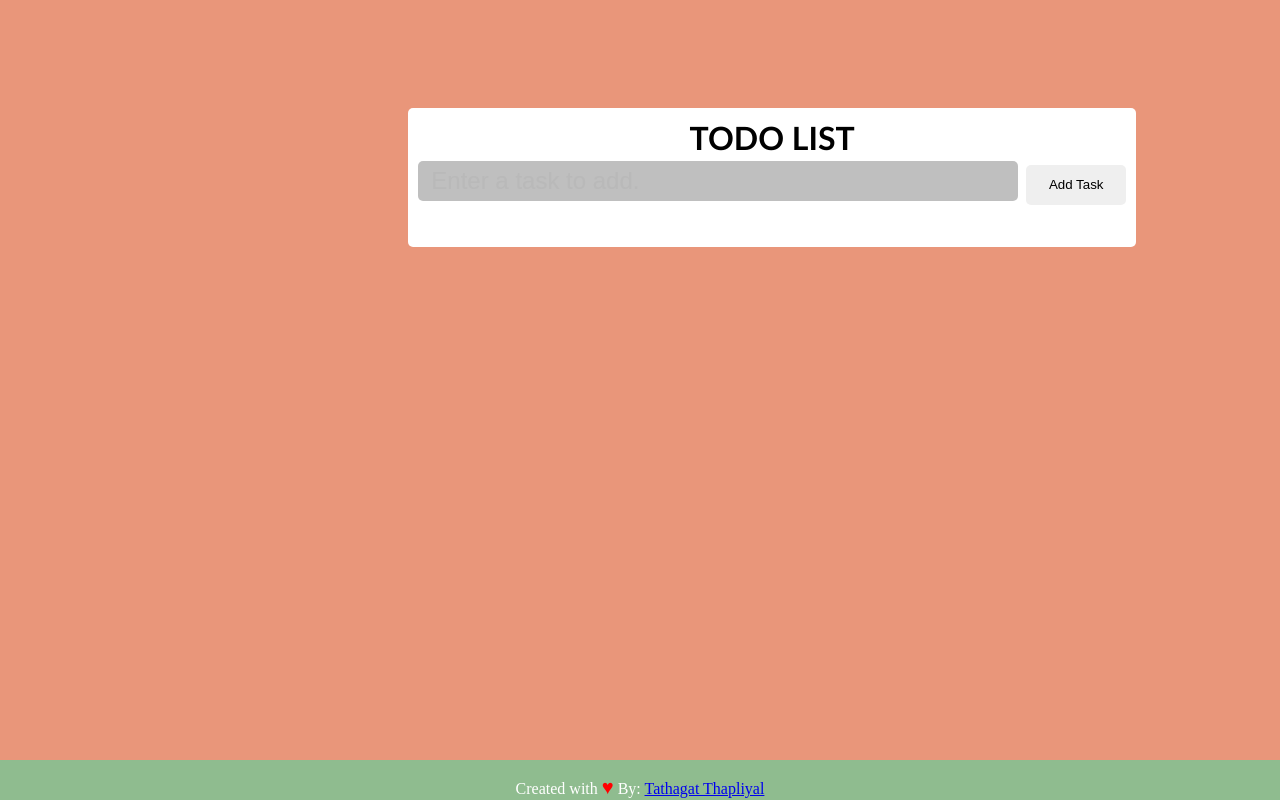
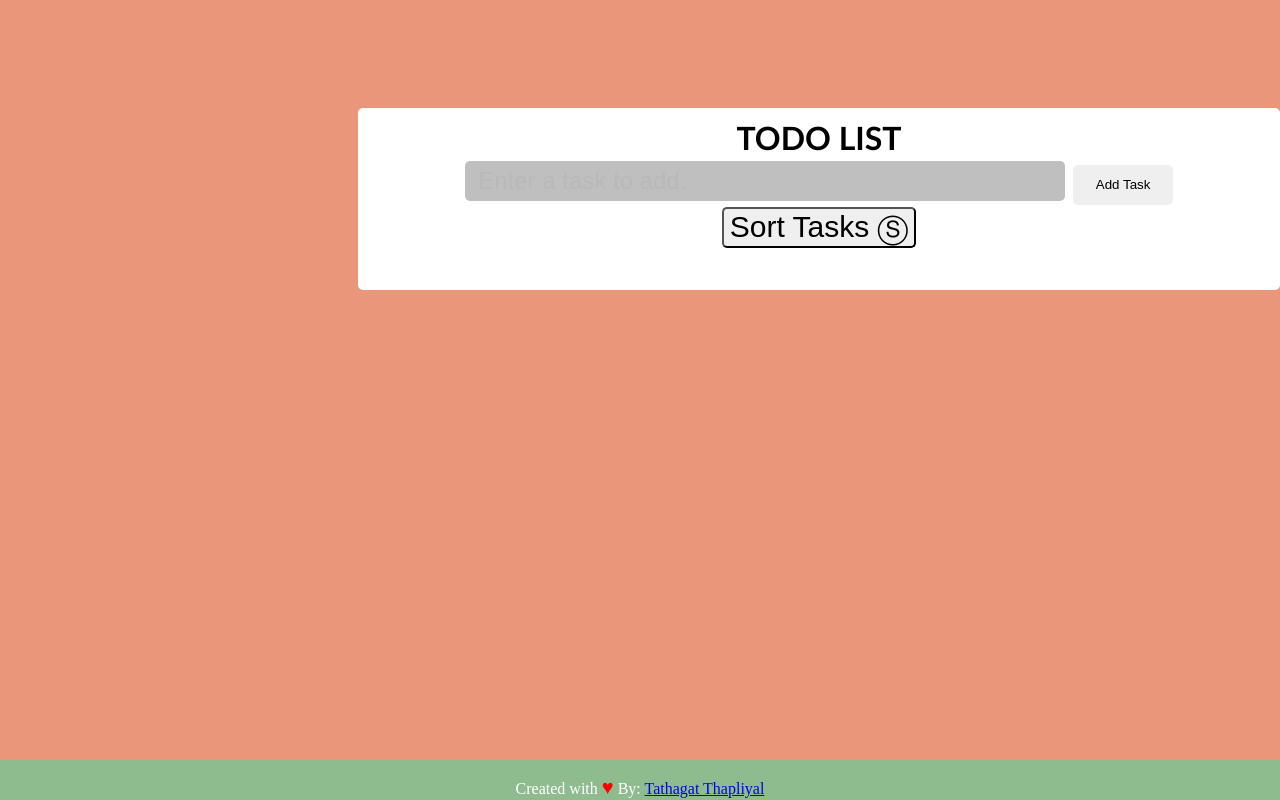
Before and after one commit to tathagat2006/JS-TodoList, a plain HTML site: page index.html in a window 1280 px wide. Drawn offline with Linux system fonts and the light colour scheme.

Commit message:
Just some html changes
Signed-off-by: tathagat2006 <tathagat.thapliyal@gmail.com>

```diff
--- a/index.html
+++ b/index.html
@@ -9,7 +9,7 @@
 <body>
 <div id="container"><b><span>TODO LIST</span></b><br>
         <input id="newtask" placeholder="  Enter a task to add." >
-    <button id="addtask">Add Task</button>
+    <button id="addtask">Add Task</button> <button style="font-size: 30px; border-radius: 5px">Sort Tasks &circledS;</button>
     <ul id="todocontainer" style="list-style-type: none"></ul>
 </div>
 <div class="footer">
--- a/src/style.css
+++ b/src/style.css
@@ -13,7 +13,7 @@ body {
     text-align: center;
     position: absolute;
     padding: 10px;
-    margin-left: 400px;
+    margin-left: 350px;
     margin-top: 100px;
     display: inline;
     width: auto;
```
